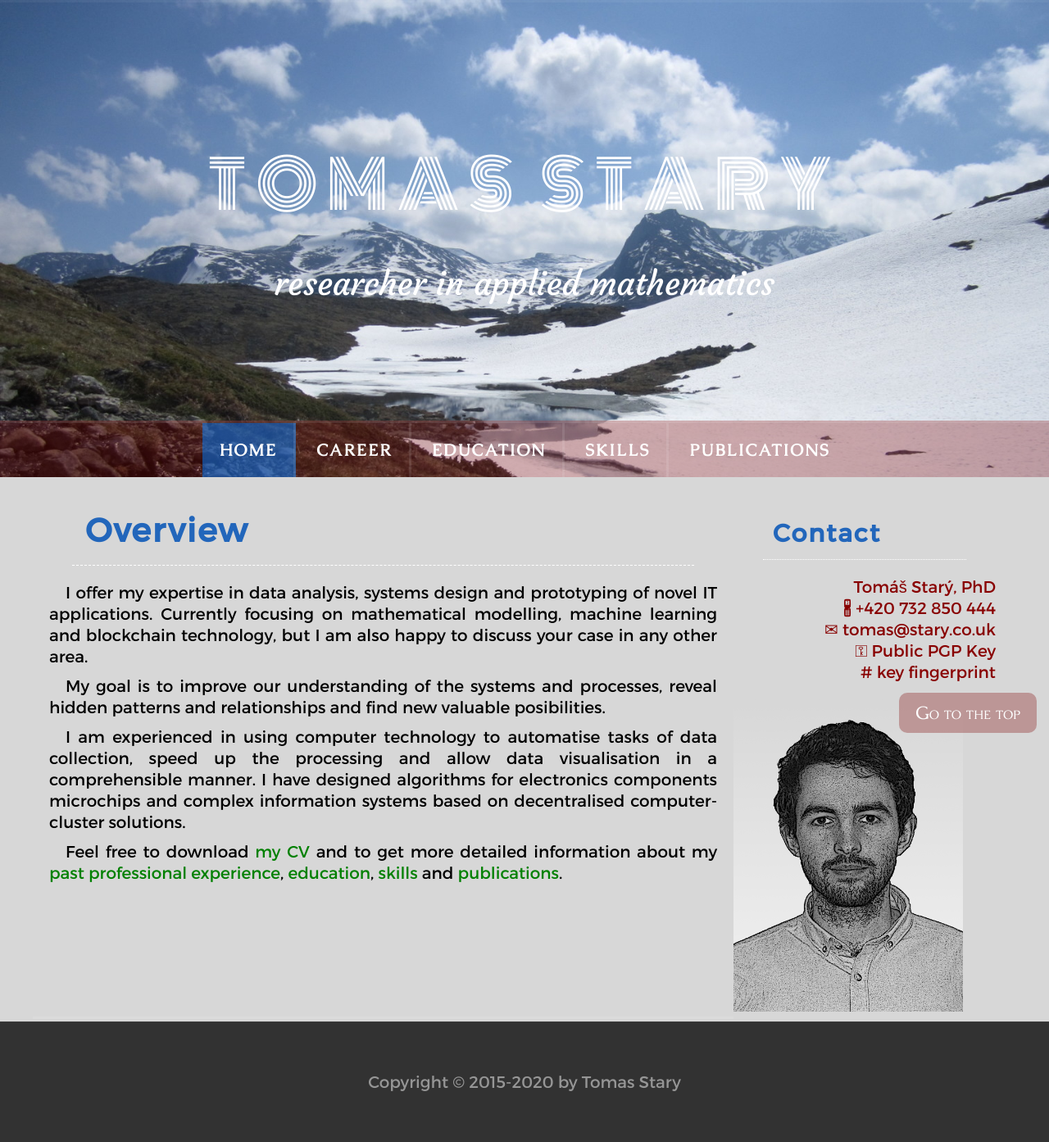
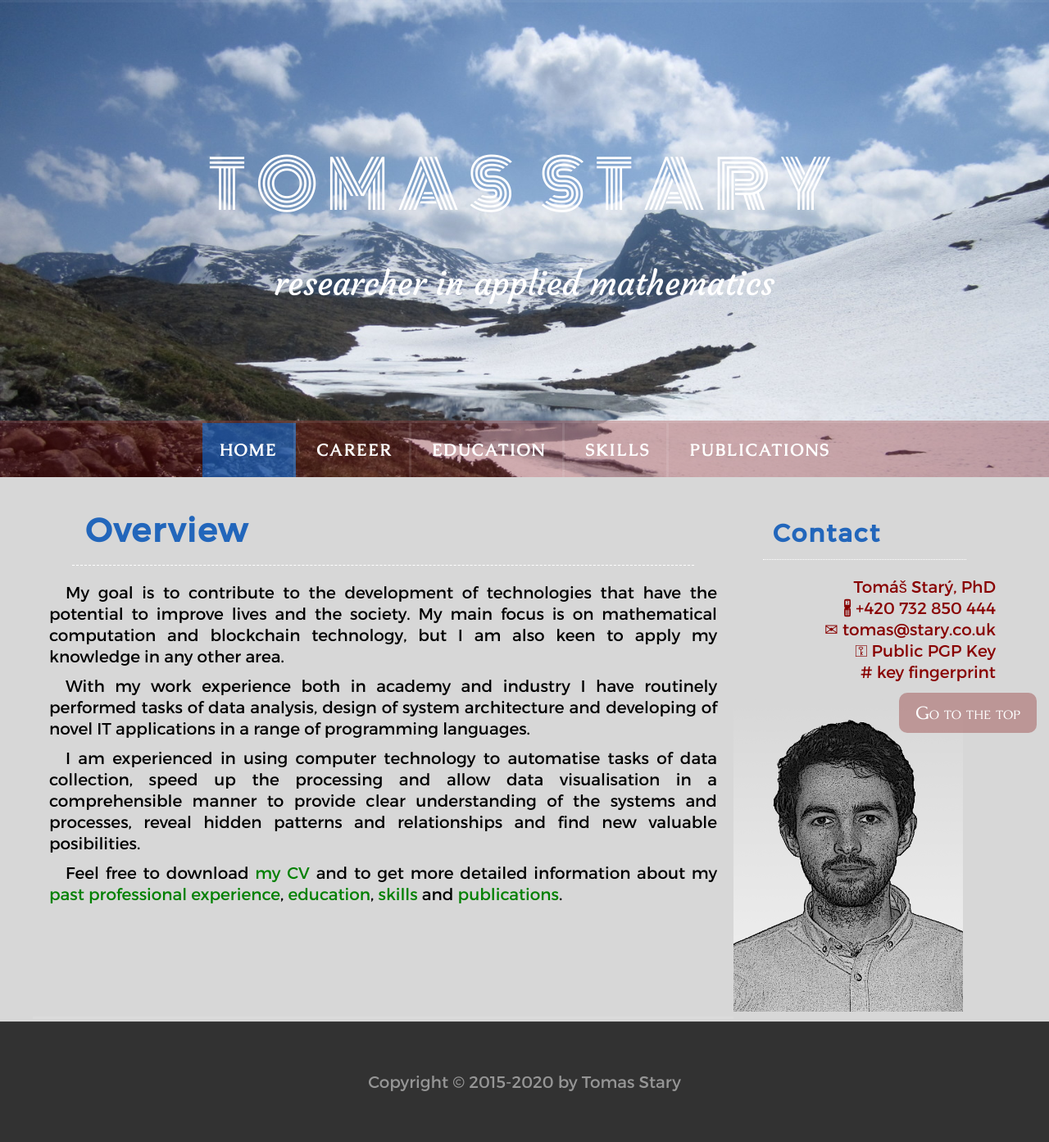
Before and after one commit to tomichec/tomichec.github.io, a Jekyll site: the page built from index.html, in a window 1280 px wide. Shown: the whole page at 82% size. Built offline with Jekyll 4.4.1, drawn with Linux system fonts in a browser that asks for light colours.

Commit message:
minor overview update

```diff
--- a/index.html
+++ b/index.html
@@ -10,27 +10,25 @@ layout: default
     <h1>Overview</h1>
 
     <p>
-      I offer my expertise in data analysis, systems design and
-      prototyping of novel IT applications. Currently focusing on
-      mathematical modelling, machine learning and blockchain
-      technology, but I am also happy to discuss your case in any
-      other area.
+      My goal is to contribute to the development of technologies that
+      have the potential to improve lives and the society. My main
+      focus is on mathematical computation and blockchain technology,
+      but I am also keen to apply my knowledge in any other area.
     </p>
 
     <p>
-      My goal is to improve our understanding of the systems and
-      processes, reveal hidden patterns and relationships and find new
-      valuable posibilities.
+      With my work experience both in academy and industry I have
+      routinely performed tasks of data analysis, design of system
+      architecture and developing of novel IT applications in a range
+      of programming languages.
     </p>
 
     <p>
       I am experienced in using computer technology to automatise
-      tasks of data collection, speed up the processing and allow
-      data visualisation in a comprehensible manner.
-
-      I have designed algorithms for electronics components microchips
-      and complex information systems based on decentralised
-      computer-cluster solutions.
+      tasks of data collection, speed up the processing and allow data
+      visualisation in a comprehensible manner to provide clear
+      understanding of the systems and processes, reveal hidden
+      patterns and relationships and find new valuable posibilities.
     </p>
 
     <p>
```
